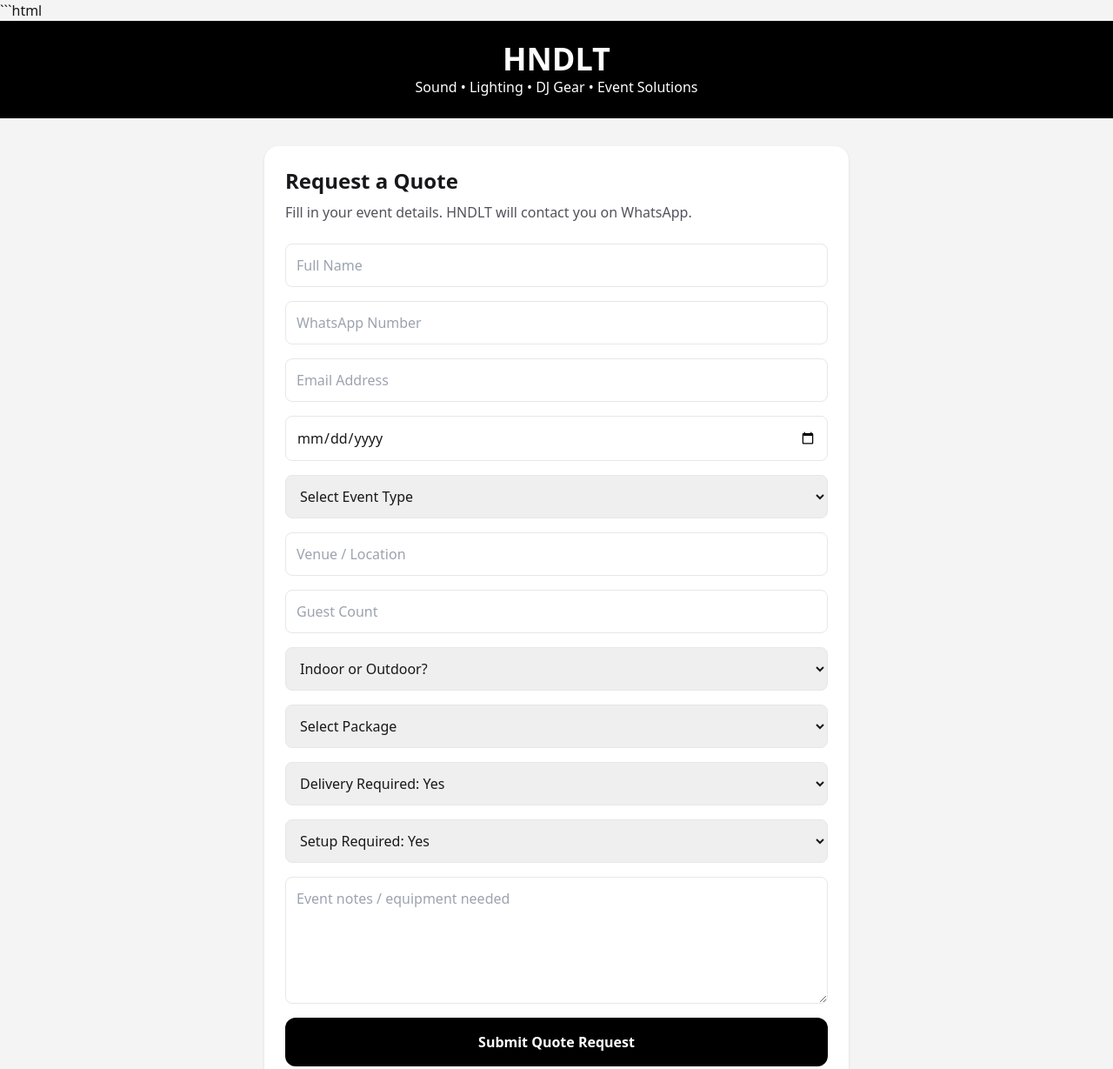
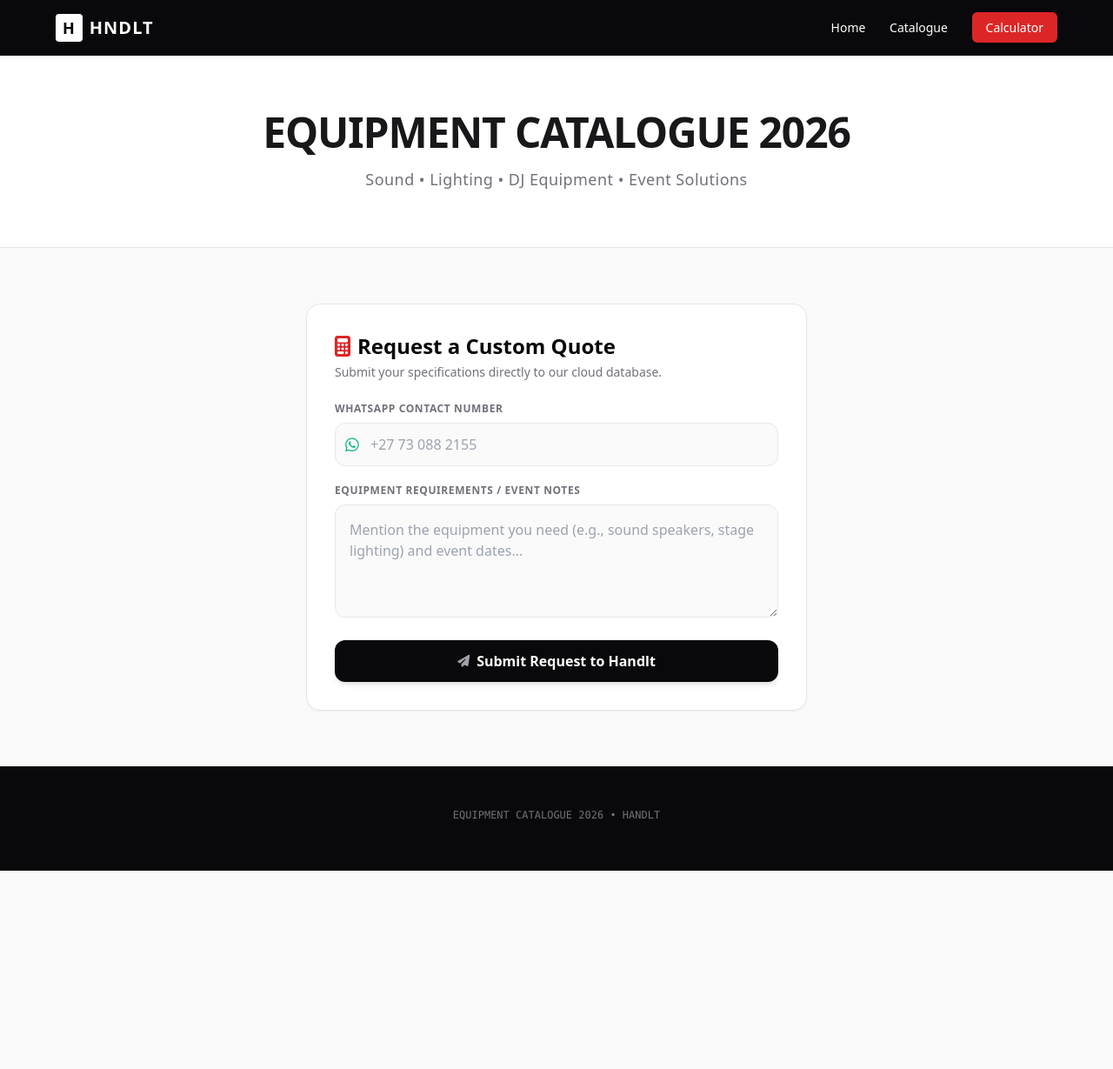
Before and after one commit to handlitza-RSA/Handlt, a plain HTML site: page index.html in a window 1280 px wide. Shown: the top 1229 px of the page at 87% size. After the commit the page ends 1001 px from the top, so only its background shows below. Drawn offline with nearby package versions, Linux system fonts and the light colour scheme.

Commit message:
Update index.html

````diff
--- a/index.html
+++ b/index.html
@@ -1,132 +1,126 @@
-```html
 <!DOCTYPE html>
-<html>
+<html lang="en">
 <head>
-  <title>HNDLT Quote Request</title>
+    <meta charset="UTF-8">
     <meta name="viewport" content="width=device-width, initial-scale=1.0">
+    <title>HNDLT - Equipment Catalogue & Calculator</title>
+    <!-- Tailwind CSS & FontAwesome Icons -->
     <script src="https://cdn.tailwindcss.com"></script>
+    <link rel="stylesheet" href="https://cdnjs.cloudflare.com/ajax/libs/font-awesome/6.4.0/css/all.min.css">
+    <!-- Clean, production-ready Supabase Client Script Library -->
     <script src="https://unpkg.com/@supabase/supabase-js@2"></script>
 </head>
-<body class="bg-zinc-100 text-zinc-900">
+<body class="bg-zinc-50 text-zinc-900 font-sans min-h-screen">
 
-  <div class="bg-black text-white p-6 text-center">
-    <h1 class="text-4xl font-black">HNDLT</h1>
-    <p>Sound • Lighting • DJ Gear • Event Solutions</p>
+    <!-- Top Navigation Bar -->
+    <nav class="bg-zinc-950 text-white p-4 shadow-md">
+        <div class="max-w-6xl mx-auto flex justify-between items-center">
+            <div class="flex items-center space-x-2 font-bold tracking-wider text-xl">
+                <span class="bg-white text-black px-2 py-0.5 rounded text-lg">H</span>
+                <span>HNDLT</span>
+            </div>
+            <div class="space-x-6 text-sm font-medium">
+                <a href="#" class="hover:text-zinc-300 transition">Home</a>
+                <a href="#" class="hover:text-zinc-300 transition">Catalogue</a>
+                <a href="#calculator-section" class="bg-red-600 hover:bg-red-700 text-white px-4 py-2 rounded-md shadow transition">Calculator</a>
+            </div>
+        </div>
+    </nav>
+
+    <!-- Hero Header -->
+    <header class="text-center py-16 bg-white border-b">
+        <h1 class="text-5xl font-black tracking-tight text-zinc-900 mb-4 uppercase">Equipment Catalogue 2026</h1>
+        <p class="text-zinc-500 font-medium tracking-wide text-lg">Sound • Lighting • DJ Equipment • Event Solutions</p>
+    </header>
+
+    <!-- Dynamic Calculator Submission Section -->
+    <section id="calculator-section" class="max-w-xl mx-auto my-16 p-8 bg-white rounded-2xl shadow-sm border">
+        <div class="mb-6">
+            <h2 class="text-2xl font-bold text-zinc-950 flex items-center space-x-2">
+                <i class="fa-solid fa-calculator text-red-600"></i>
+                <span>Request a Custom Quote</span>
+            </h2>
+            <p class="text-sm text-zinc-500 mt-1">Submit your specifications directly to our cloud database.</p>
         </div>
 
-  <main class="max-w-2xl mx-auto bg-white mt-8 p-6 rounded-2xl shadow">
-    <h2 class="text-2xl font-black mb-2">Request a Quote</h2>
-    <p class="text-zinc-600 mb-6">Fill in your event details. HNDLT will contact you on WhatsApp.</p>
+        <form id="quoteForm" onsubmit="handleFormSubmit(event)" class="space-y-5">
+            <!-- WhatsApp Input Field -->
+            <div>
+                <label class="block text-xs font-bold text-zinc-500 uppercase tracking-wider mb-2">WhatsApp Contact Number</label>
+                <div class="relative">
+                    <span class="absolute inset-y-0 left-0 pl-3 flex items-center text-zinc-400">
+                        <i class="fa-brands fa-whatsapp text-lg text-emerald-500"></i>
+                    </span>
+                    <input type="tel" id="whatsapp_input" required placeholder="+27 73 088 2155"
+                        class="w-full pl-10 pr-4 py-3 bg-zinc-50 border rounded-xl focus:ring-2 focus:ring-zinc-950 focus:outline-none font-medium transition">
+                </div>
+            </div>
 
-    <form id="quoteForm" class="space-y-4">
-      <input id="full_name" required placeholder="Full Name" class="w-full p-3 border rounded-lg">
-      <input id="whatsapp_number" required placeholder="WhatsApp Number" class="w-full p-3 border rounded-lg">
-      <input id="email" type="email" placeholder="Email Address" class="w-full p-3 border rounded-lg">
-      <input id="event_date" type="date" class="w-full p-3 border rounded-lg">
+            <!-- Notes Input Field -->
+            <div>
+                <label class="block text-xs font-bold text-zinc-500 uppercase tracking-wider mb-2">Equipment Requirements / Event Notes</label>
+                <textarea id="notes_input" required rows="4" placeholder="Mention the equipment you need (e.g., sound speakers, stage lighting) and event dates..."
+                    class="w-full p-4 bg-zinc-50 border rounded-xl focus:ring-2 focus:ring-zinc-950 focus:outline-none font-medium transition"></textarea>
+            </div>
 
-      <select id="event_type" class="w-full p-3 border rounded-lg">
-        <option value="">Select Event Type</option>
-        <option>Birthday Party</option>
-        <option>Wedding</option>
-        <option>Church Service</option>
-        <option>Church Conference</option>
-        <option>Funeral</option>
-        <option>Corporate Event</option>
-        <option>School Function</option>
-        <option>Brand Activation</option>
-        <option>DJ Event</option>
-        <option>Private Function</option>
-      </select>
-
-      <input id="location" placeholder="Venue / Location" class="w-full p-3 border rounded-lg">
-      <input id="guest_count" type="number" placeholder="Guest Count" class="w-full p-3 border rounded-lg">
-
-      <select id="indoor_outdoor" class="w-full p-3 border rounded-lg">
-        <option value="">Indoor or Outdoor?</option>
-        <option>Indoor</option>
-        <option>Outdoor</option>
-      </select>
-
-      <select id="selected_package" class="w-full p-3 border rounded-lg">
-        <option value="">Select Package</option>
-        <option>Not sure - please recommend</option>
-        <option>Value Package 1 - R870/day</option>
-        <option>Value Package 2 - R1400/day</option>
-        <option>Value Package 3 - R1950/day</option>
-        <option>Pro Sound 1 - R1400/day</option>
-        <option>Pro Sound 2 - R2350/day</option>
-        <option>Premium System 2 - R2600/day</option>
-        <option>Church Package</option>
-        <option>Wedding Package</option>
-        <option>DJ Package</option>
-        <option>Corporate Package</option>
-      </select>
-
-      <select id="delivery_required" class="w-full p-3 border rounded-lg">
-        <option>Delivery Required: Yes</option>
-        <option>Delivery Required: No</option>
-      </select>
-
-      <select id="setup_required" class="w-full p-3 border rounded-lg">
-        <option>Setup Required: Yes</option>
-        <option>Setup Required: No</option>
-      </select>
-
-      <textarea id="notes" rows="5" placeholder="Event notes / equipment needed" class="w-full p-3 border rounded-lg"></textarea>
-
-      <button id="submitBtn" type="submit" class="w-full bg-black text-white p-4 rounded-xl font-black">
-        Submit Quote Request
+            <!-- Submit Button -->
+            <button type="submit" id="submitBtn"
+                class="w-full bg-zinc-950 hover:bg-zinc-900 text-white font-bold py-3 px-6 rounded-xl shadow-md transition flex items-center justify-center space-x-2">
+                <i class="fa-solid fa-paper-plane text-sm text-zinc-400"></i>
+                <span>Submit Request to Handlt</span>
             </button>
         </form>
-  </main>
+    </section>
 
-  <footer class="text-center p-6 text-sm">
-    WhatsApp: +27 73 088 2155 | Instagram: @HANDLT_ZA | Email: handlit.za@gmail.com
+    <!-- Footer Summary Information -->
+    <footer class="bg-zinc-950 text-white py-12 text-center text-sm">
+        <p class="text-zinc-500 font-medium font-mono text-xs mb-2">EQUIPMENT CATALOGUE 2026 • HANDLT</p>
     </footer>
 
+    <!-- Complete Database Submission Logic -->
     <script>
-    const supabaseUrl = "https://lfkssodbanjfamwpscja.supabase.co";
-    const supabaseKey = "sb_publishable_5v0yi1RUIc0fhOSBVRiYmg_rCAHZzQG";
-    const db = supabase.createClient(supabaseUrl, supabaseKey);
+        // Securely connecting with your Supabase Production credentials
+        const supabaseUrl = 'https://lfkssodbanjfamwpscja.supabase.co';
+        const supabaseKey = 'sb_publishable_5v0yi1RUIc0fhOSBVRiYmg_rCAHZzQG';
+        const supabase = supabaseJs.createClient(supabaseUrl, supabaseKey);
 
-    document.getElementById("quoteForm").addEventListener("submit", async function(e) {
-      e.preventDefault();
+        async function handleFormSubmit(event) {
+            event.preventDefault();
 
-      const btn = document.getElementById("submitBtn");
-      btn.disabled = true;
-      btn.innerText = "Sending...";
+            const submitButton = document.getElementById('submitBtn');
+            const whatsappNumber = document.getElementById('whatsapp_input').value;
+            const clientNotes = document.getElementById('notes_input').value;
 
-      const lead = {
-        full_name: document.getElementById("full_name").value,
-        whatsapp_number: document.getElementById("whatsapp_number").value,
-        email: document.getElementById("email").value,
-        event_date: document.getElementById("event_date").value || null,
-        event_type: document.getElementById("event_type").value,
-        location: document.getElementById("location").value,
-        guest_count: document.getElementById("guest_count").value ? Number(document.getElementById("guest_count").value) : null,
-        indoor_outdoor: document.getElementById("indoor_outdoor").value,
-        selected_package: document.getElementById("selected_package").value,
-        delivery_required: document.getElementById("delivery_required").value,
-        setup_required: document.getElementById("setup_required").value,
-        notes: document.getElementById("notes").value,
-        status: "New"
-      };
+            // Instantly transition the button UI state to visual loading mode
+            submitButton.disabled = true;
+            submitButton.innerHTML = `<i class="fa-solid fa-spinner animate-spin"></i> <span>Sending to Cloud...</span>`;
 
-      const { error } = await db.from("client_requests").insert([lead]);
+            // Insert data array using your fixed underscore column mappings
+            const { data, error } = await supabase
+                .from('client_requests')
+                .insert([
+                    {
+                        whatsapp_number: whatsappNumber,
+                        notes: clientNotes
+                    }
+                ]);
 
             if (error) {
-        alert("Error: " + error.message);
-        console.error(error);
+                alert("Database Submission Error: " + error.message);
+                console.error("Supabase Error Details:", error);
+
+                // Reset button state on failure so they can try again
+                submitButton.disabled = false;
+                submitButton.innerHTML = `<i class="fa-solid fa-paper-plane text-sm text-zinc-400"></i> <span>Submit Request to Handlt</span>`;
             } else {
-        alert("Success! Your request has been sent to HNDLT.");
-        document.getElementById("quoteForm").reset();
+                alert("Success! Your event specifications have been sent to Handlt.");
+                document.getElementById('quoteForm').reset();
+
+                // Return button to default layout style
+                submitButton.disabled = false;
+                submitButton.innerHTML = `<i class="fa-solid fa-paper-plane text-sm text-zinc-400"></i> <span>Submit Request to Handlt</span>`;
             }
-
-      btn.disabled = false;
-      btn.innerText = "Submit Quote Request";
-    });
+        }
     </script>
-
 </body>
 </html>
-```
````
Lines whose indentation alone changed are shown as unchanged.
